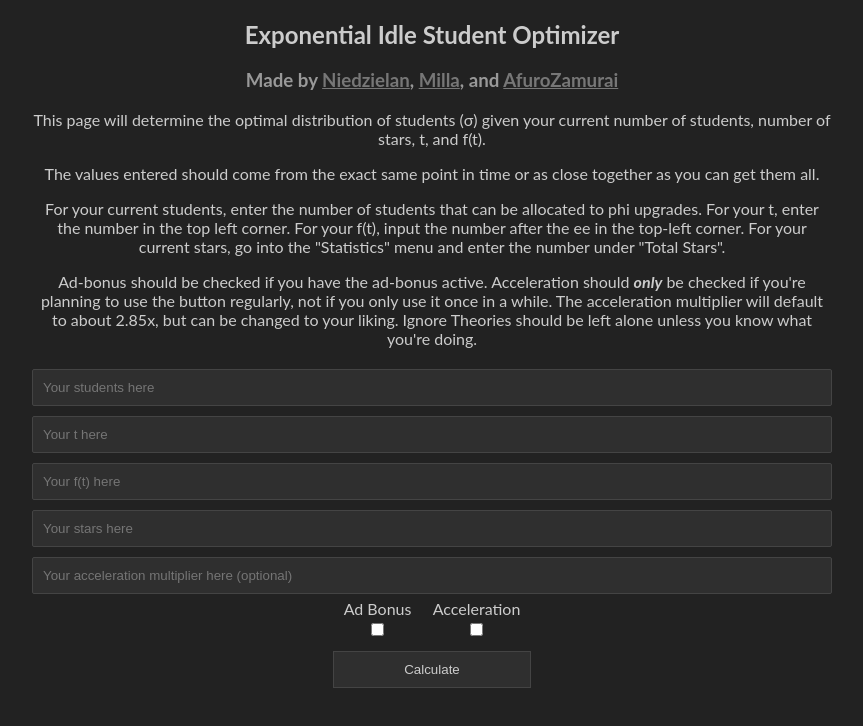
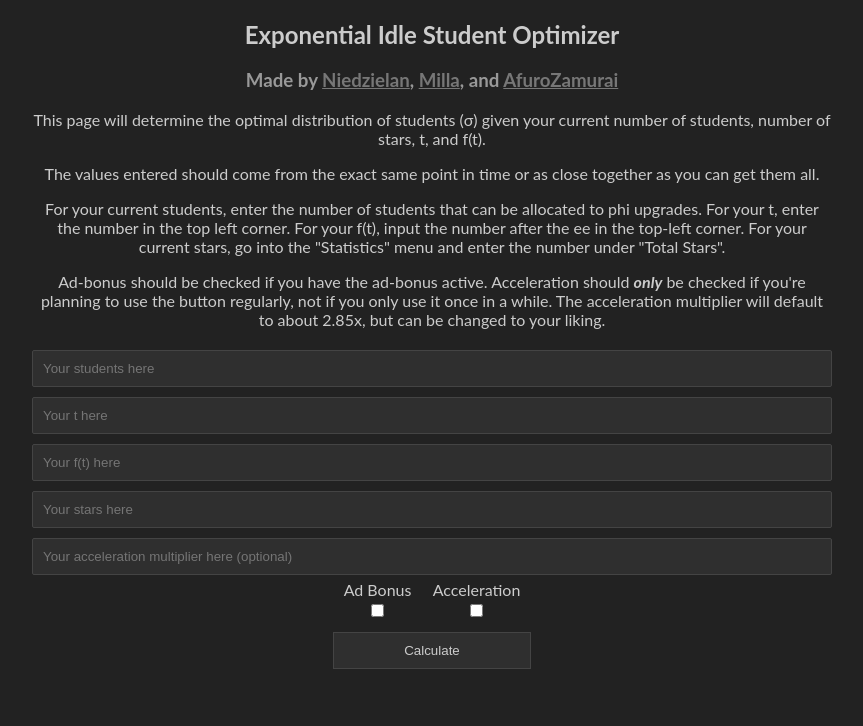
Before and after one commit to MillaBasset/ei-student-optimizer, a plain HTML site: page index.html in a window 1280 px wide. Shown: the whole page, without its empty margins (208-1071 px from the left). Drawn offline with Linux system fonts and the light colour scheme.

```diff
--- a/index.html
+++ b/index.html
@@ -39,7 +39,6 @@
 			should <b><i>only</i></b> be checked if you're planning to use the button
 			regularly, not if you only use it once in a while. The acceleration
 			multiplier will default to about 2.85x, but can be changed to your liking.
-			Ignore Theories should be left alone unless you know what you're doing.
 		</p>
 
 		<input id="students" placeholder="Your students here"><br>
```
